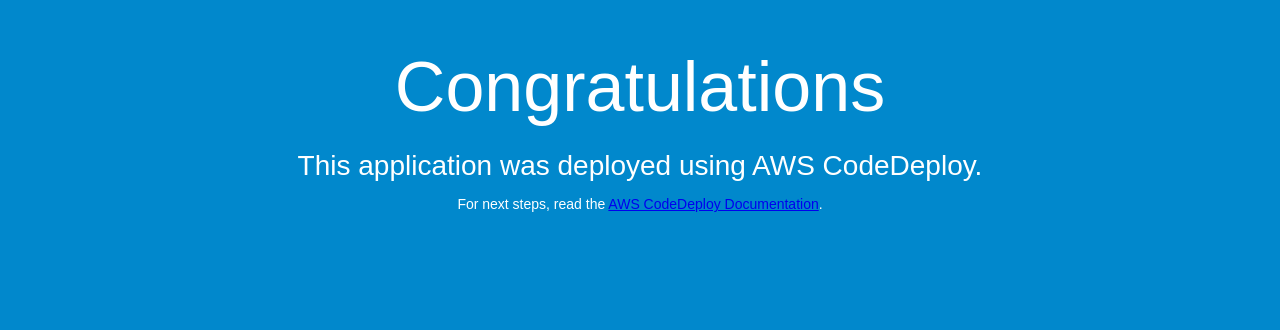
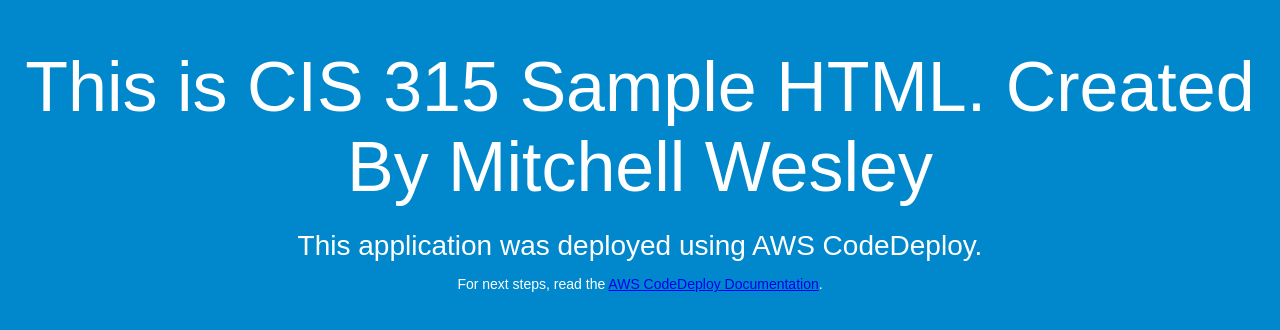
Before and after one commit to MWWes/315CodeDeploySample, a plain HTML site: page index.html in a window 1280 px wide. Drawn offline with Linux system fonts and the light colour scheme.

Commit message:
Second Modification to Index.html

```diff
--- a/index.html
+++ b/index.html
@@ -26,7 +26,7 @@
 </head>
 <body>
   <div align="center">
-    <h1>Congratulations</h1>
+    <h1>This is CIS 315 Sample HTML. Created By Mitchell Wesley</h1>
     <h2>This application was deployed using AWS CodeDeploy.</h2>
     <p>For next steps, read the <a href="http://aws.amazon.com/documentation/codedeploy">AWS CodeDeploy Documentation</a>.</p>
   </div>
```
